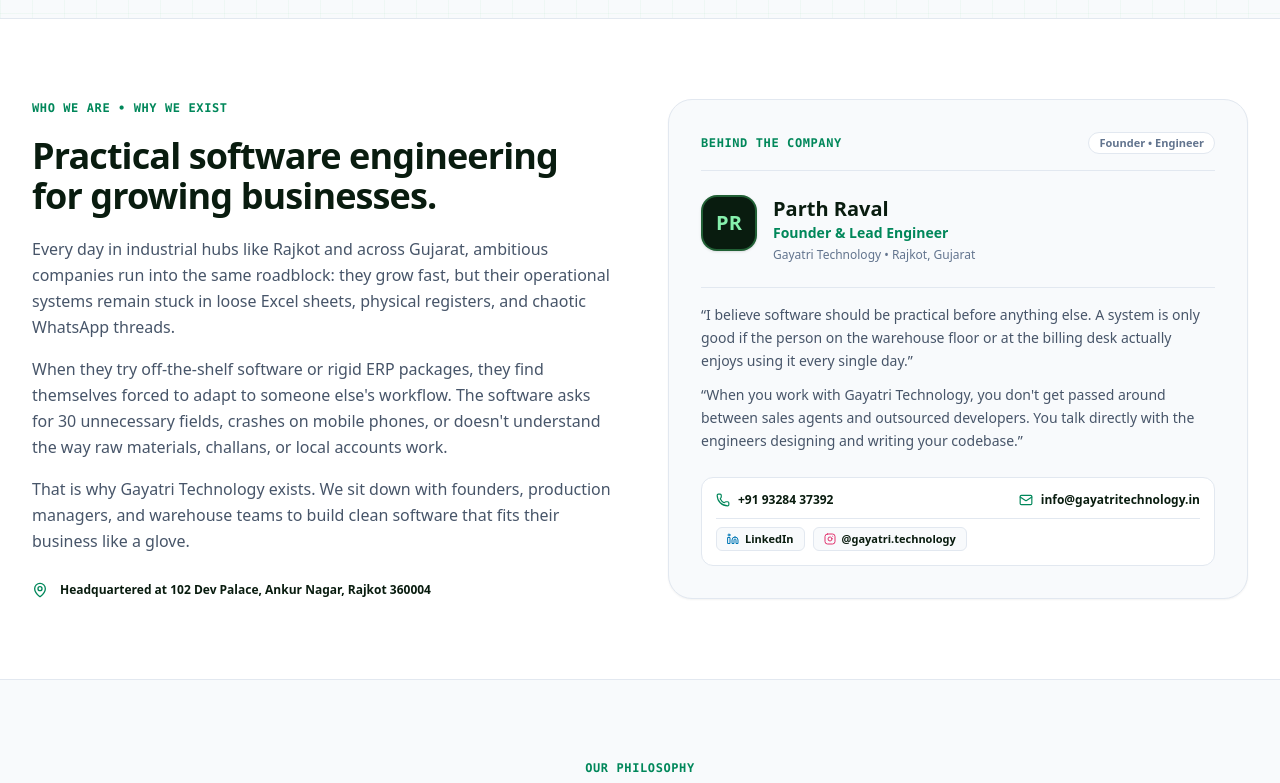
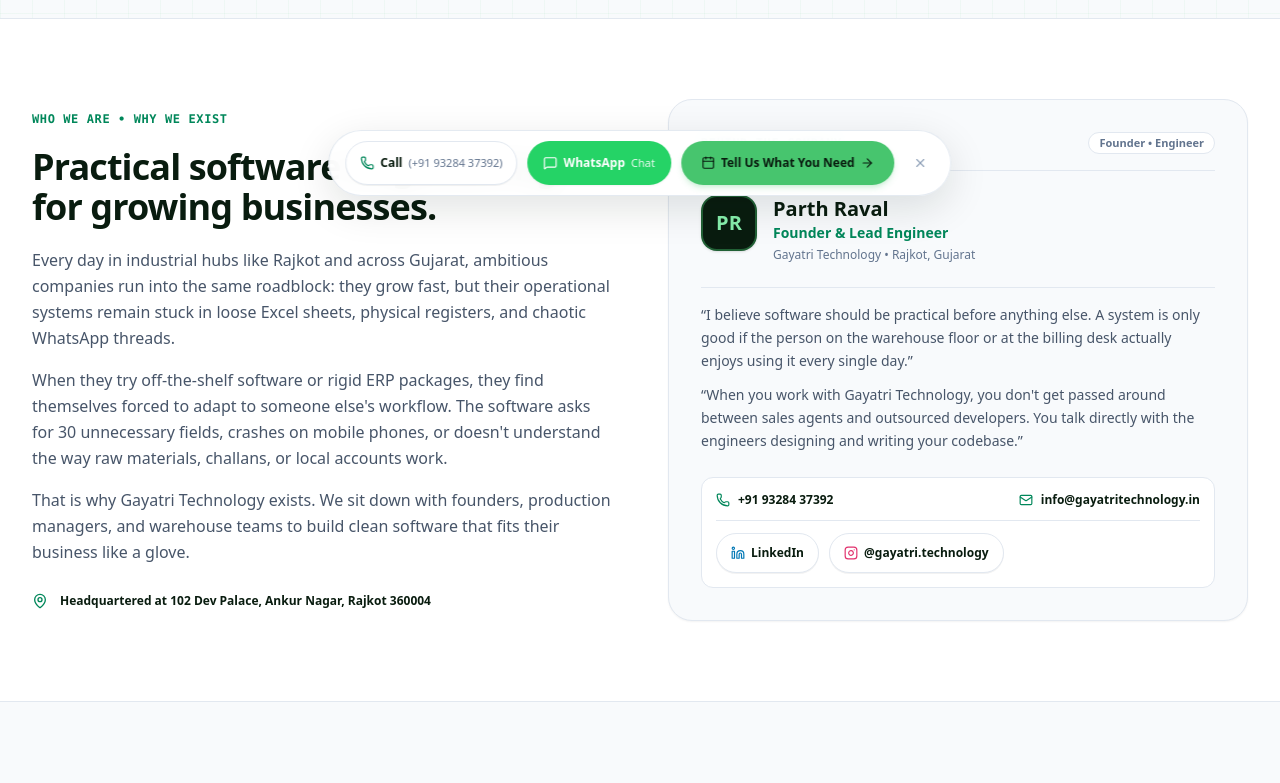
Before and after one commit to ParthRaval20/Gayatri_Technology, a Next.js app: page /about in a window 1280 px wide. Shown: the part 580-1363 px from the top of the page. Built offline with nearby package versions, Linux system fonts and the light colour scheme; no server answers.

Commit message:
feat(ui): make sticky action bar responsive across all devices and polish drawer layout

```diff
--- a/src/app/about/page.tsx
+++ b/src/app/about/page.tsx
@@ -235,23 +235,23 @@
                         </a>
                       </div>
                     </div>
-                    <div className="pt-2 border-t border-[#E2E8F0] flex flex-wrap items-center gap-2">
+                    <div className="mt-3 pt-3 border-t border-[#E2E8F0] flex flex-wrap items-center gap-2 sm:gap-2.5">
                       <a
                         href={siteConfig.social.linkedin.url}
                         target="_blank"
                         rel="noopener noreferrer"
-                        className="inline-flex items-center gap-1.5 px-2.5 py-1 rounded-md bg-[#F8FAFC] border border-[#E2E8F0] hover:border-[#0077b5] text-[11px] font-bold text-[#091C0F] hover:text-[#0077b5] transition-colors"
+                        className="inline-flex items-center gap-1.5 px-3.5 py-2 rounded-full bg-white border border-[#E2E8F0] hover:border-[#0077b5] text-xs font-bold text-[#091C0F] hover:text-[#0077b5] transition-all shadow-2xs hover:shadow-xs active:scale-95 min-h-[40px]"
                       >
-                        <LinkedinIcon className="w-3 h-3 text-[#0077b5]" />
+                        <LinkedinIcon className="w-3.5 h-3.5 text-[#0077b5]" />
                         <span>LinkedIn</span>
                       </a>
                       <a
                         href={siteConfig.social.instagram.url}
                         target="_blank"
                         rel="noopener noreferrer"
-                        className="inline-flex items-center gap-1.5 px-2.5 py-1 rounded-md bg-[#F8FAFC] border border-[#E2E8F0] hover:border-[#E1306C] text-[11px] font-bold text-[#091C0F] hover:text-[#E1306C] transition-colors"
+                        className="inline-flex items-center gap-1.5 px-3.5 py-2 rounded-full bg-white border border-[#E2E8F0] hover:border-[#E1306C] text-xs font-bold text-[#091C0F] hover:text-[#E1306C] transition-all shadow-2xs hover:shadow-xs active:scale-95 min-h-[40px]"
                       >
-                        <InstagramIcon className="w-3 h-3 text-[#E1306C]" />
+                        <InstagramIcon className="w-3.5 h-3.5 text-[#E1306C]" />
                         <span>@{siteConfig.social.instagram.handle}</span>
                       </a>
                     </div>
--- a/src/app/globals.css
+++ b/src/app/globals.css
@@ -55,6 +55,8 @@
   --font-headline: var(--font-plus-jakarta), "Plus Jakarta Sans", sans-serif;
   --font-body: var(--font-inter), "Inter", sans-serif;
   --font-montserrat: var(--font-montserrat), "Montserrat", sans-serif;
+
+  --breakpoint-xs: 390px;
 }
 
 html {
--- a/src/components/Footer.tsx
+++ b/src/components/Footer.tsx
@@ -13,7 +13,7 @@
   };
 
   return (
-    <footer className="bg-[#091C0F] text-[#E2E8F0] border-t border-[#163820] pb-28 md:pb-safe">
+    <footer className="bg-[#091C0F] text-[#E2E8F0] border-t border-[#163820] pb-36 sm:pb-32 md:pb-28">
       <div className="screen-container py-12 sm:py-16">
         <div className="grid grid-cols-1 sm:grid-cols-2 lg:grid-cols-5 gap-8 sm:gap-10 pb-8 sm:pb-12 border-b border-[#163820]">
           {/* Brand Summary Column */}
@@ -273,6 +273,9 @@
             </button>
           </div>
         </div>
+
+        {/* Dedicated clearance spacer for mobile & floating quick bar across all devices */}
+        <div className="h-16 sm:h-12 w-full pointer-events-none" aria-hidden="true" />
       </div>
     </footer>
   );
--- a/src/components/MobileQuickBar.tsx
+++ b/src/components/MobileQuickBar.tsx
@@ -1,42 +1,91 @@
 "use client";
 
-import React from "react";
+import React, { useState } from "react";
 import Link from "next/link";
-import { Phone, MessageSquare, Calendar } from "lucide-react";
+import { Phone, MessageSquare, Calendar, ArrowRight, X } from "lucide-react";
+import { siteConfig } from "@/lib/seo";
 
 export default function MobileQuickBar() {
+  const [isMinimized, setIsMinimized] = useState(false);
+
   return (
+    <>
+      {/* Minimized Floating Trigger for Tablets and Desktop */}
+      {isMinimized ? (
         <aside
-      aria-label="Mobile quick action bar"
-      className="lg:hidden fixed bottom-0 left-0 right-0 z-40 bg-white/95 backdrop-blur-md border-t border-[#E2E8F0] px-3 pt-2 pb-[calc(env(safe-area-inset-bottom,0px)+10px)] shadow-[0_-4px_16px_rgba(0,0,0,0.06)] flex items-center justify-between gap-2"
+          aria-label="Quick contact trigger"
+          className="hidden sm:flex fixed bottom-5 right-5 z-40 items-center gap-2"
         >
+          <button
+            type="button"
+            onClick={() => setIsMinimized(false)}
+            className="flex items-center gap-2 px-4 py-2.5 rounded-full bg-[#091C0F] text-white text-xs font-bold shadow-lg shadow-black/20 hover:bg-[#163820] border border-[#163820] transition-all hover:scale-105 active:scale-95 cursor-pointer"
+            aria-label="Open quick contact bar"
+            title="Open quick contact bar"
+          >
+            <span className="w-2 h-2 rounded-full bg-[#47C56E] animate-pulse" />
+            <span>Quick Connect</span>
+            <span className="text-[#86EFAC] text-xs font-mono ml-0.5">↑</span>
+          </button>
+        </aside>
+      ) : (
+        /* Universal Responsive Sticky / Floating Quick Bar */
+        <aside
+          aria-label="Quick action bar"
+          className="fixed bottom-0 left-0 right-0 z-40 bg-white/95 backdrop-blur-md border-t border-[#E2E8F0] shadow-[0_-4px_24px_rgba(0,0,0,0.08)] px-2.5 pt-2 pb-[max(8px,calc(var(--sab)+8px))] sm:inset-x-auto sm:left-1/2 sm:-translate-x-1/2 sm:bottom-4 md:bottom-5 lg:bottom-6 sm:w-auto sm:max-w-xl lg:max-w-3xl sm:rounded-full sm:border sm:border-slate-200/90 sm:shadow-[0_12px_40px_rgba(9,28,15,0.12)] sm:px-3 sm:py-2 lg:px-4 lg:py-2.5 flex items-center justify-between sm:justify-center gap-1.5 sm:gap-2.5 transition-all duration-300"
+        >
+          {/* 1. Phone Call Action */}
           <a
-        href="tel:+919328437392"
-        className="flex items-center justify-center gap-1.5 px-3 py-2 rounded-full border border-[#E2E8F0] bg-white text-[#091C0F] text-xs font-bold hover:bg-[#F0FDF4] transition-colors shrink-0 min-h-[44px]"
-        aria-label="Call Gayatri Technology at +91 93284 37392"
+            href={`tel:${siteConfig.contact.telephone.replace(/\s+/g, "")}`}
+            className="flex items-center justify-center gap-1.5 h-11 px-3 sm:px-3.5 rounded-full border border-slate-200 bg-white text-[#091C0F] text-xs font-bold hover:bg-[#F0FDF4] hover:border-[#47C56E]/60 transition-all shrink-0 active:scale-95 shadow-2xs group"
+            aria-label={`Call Gayatri Technology at ${siteConfig.contact.telephone}`}
           >
-        <Phone className="w-3.5 h-3.5 text-[#00875A]" />
-        <span>Call</span>
+            <Phone className="w-3.5 h-3.5 text-[#00875A] shrink-0 group-hover:rotate-12 transition-transform duration-200" />
+            <span className="shrink-0">Call</span>
+            <span className="hidden xl:inline text-[11px] font-medium text-slate-500">
+              ({siteConfig.contact.telephone})
+            </span>
           </a>
 
+          {/* 2. WhatsApp Direct Action */}
           <a
-        href="https://wa.me/919328437392"
+            href={siteConfig.whatsappUrl}
             target="_blank"
             rel="noopener noreferrer"
-        className="flex items-center justify-center gap-1.5 px-3.5 py-2 rounded-full bg-[#25D366] text-white text-xs font-bold hover:bg-[#20ba59] transition-all shrink-0 min-h-[44px] shadow-xs"
+            className="flex items-center justify-center gap-1.5 h-11 px-3 sm:px-4 rounded-full bg-[#25D366] text-white text-xs font-bold hover:bg-[#20ba59] transition-all shrink-0 active:scale-95 shadow-xs group"
             aria-label="Chat with Gayatri Technology on WhatsApp"
           >
-        <MessageSquare className="w-3.5 h-3.5" />
-        <span>WhatsApp</span>
+            <MessageSquare className="w-3.5 h-3.5 shrink-0 group-hover:scale-110 transition-transform duration-200" />
+            <span className="shrink-0">WhatsApp</span>
+            <span className="hidden lg:inline text-[11px] font-medium text-white/90">
+              Chat
+            </span>
           </a>
 
+          {/* 3. Primary Requirement Intake CTA */}
           <Link
             href="/contact"
-        className="flex-1 flex items-center justify-center gap-1 px-3 py-2 rounded-full bg-[#47C56E] text-[#091C0F] text-xs font-bold shadow-md shadow-[#47C56E]/20 hover:bg-[#3db863] transition-all active:scale-95 min-h-[44px] text-center"
+            className="flex-1 sm:flex-initial flex items-center justify-center gap-1.5 h-11 min-w-0 px-3 sm:px-4 lg:px-5 rounded-full bg-[#47C56E] text-[#091C0F] text-xs font-bold shadow-md shadow-[#47C56E]/20 hover:bg-[#3db863] transition-all active:scale-95 text-center group truncate"
           >
             <Calendar className="w-3.5 h-3.5 text-[#091C0F] shrink-0" />
-        <span className="truncate">Tell Us What You Need</span>
+            {/* Adaptive text: compact label on narrow mobile (<390px), full on standard mobile and desktop */}
+            <span className="hidden xs:inline truncate">Tell Us What You Need</span>
+            <span className="xs:hidden">Let&apos;s Talk</span>
+            <ArrowRight className="w-3.5 h-3.5 text-[#091C0F] shrink-0 group-hover:translate-x-1 transition-transform hidden sm:inline" />
           </Link>
+
+          {/* 4. Desktop & Tablet Minimize Button */}
+          <button
+            type="button"
+            onClick={() => setIsMinimized(true)}
+            className="hidden sm:flex items-center justify-center w-7 h-7 rounded-full text-slate-400 hover:text-slate-700 hover:bg-slate-100 transition-colors ml-0.5 shrink-0 cursor-pointer"
+            aria-label="Minimize quick action bar"
+            title="Minimize"
+          >
+            <X className="w-3.5 h-3.5" />
+          </button>
         </aside>
+      )}
+    </>
   );
 }
```
Also changed, not shown: src/components/ContactSection.tsx (+5 -5 lines), src/components/Navbar.tsx (+5 -32 lines). Lines whose indentation alone changed are shown as unchanged.
